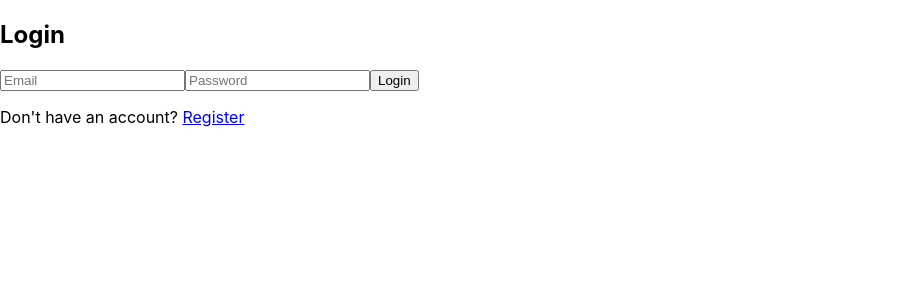
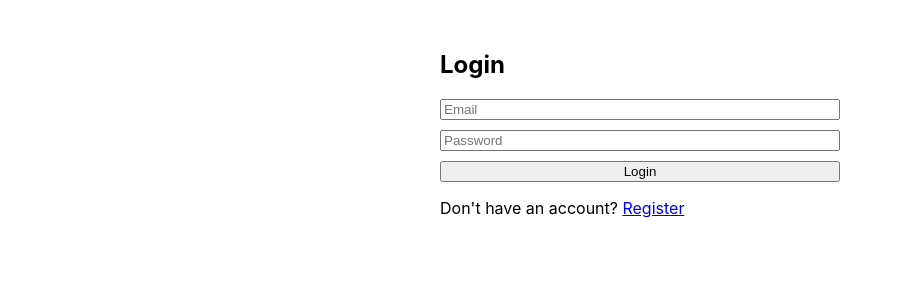
Before and after one commit to JosephineKwao/ForumHub-Project-4-, a React (Create React App) app in the folder client/: page / in a window 1280 px wide. Shown: the top 300 px of the page, without its empty margins (0-903 px from the left). Built offline with nearby package versions, Linux system fonts and the light colour scheme.

Commit message:
modified text in the components and pages folder

```diff
--- a/client/src/components/CategoryList.js
+++ b/client/src/components/CategoryList.js
@@ -1,8 +1,14 @@
+import React from "react";
+
 export default function CategoryList({ categories, onSelect }) {
   return (
-    <ul>
+    <ul style={{ listStyle: "none", padding: 0 }}>
       {categories.map(cat => (
-        <li key={cat._id} style={{cursor:"pointer"}} onClick={()=>onSelect(cat._id)}>
+        <li
+          key={cat._id}
+          onClick={() => onSelect(cat._id)}
+          style={{ cursor: "pointer", padding: "5px 0" }}
+        >
           {cat.name}
         </li>
       ))}
--- a/client/src/components/QuestionCard.js
+++ b/client/src/components/QuestionCard.js
@@ -1,10 +1,12 @@
+import React from "react";
+
 export default function QuestionCard({ question }) {
   return (
     <div style={{ border: "1px solid #ccc", marginBottom: "10px", padding: "10px" }}>
       <h4>{question.title}</h4>
       <p>{question.body}</p>
-      <p>By: {question.userId.username}</p>
-      {question.answers.length > 0 && (
+      <p>By: {question.userId?.username || "Unknown"}</p>
+      {question.answers?.length > 0 && (
         <div>
           <h5>Answers:</h5>
           {question.answers.map((a, i) => (
--- a/client/src/pages/LoginPage.js
+++ b/client/src/pages/LoginPage.js
@@ -21,13 +21,13 @@ export default function LoginPage() {
   };
 
   return (
-    <div>
+    <div style={{ maxWidth: "400px", margin: "50px auto" }}>
       <h2>Login</h2>
-      <form onSubmit={handleLogin}>
+      <form onSubmit={handleLogin} style={{ display: "flex", flexDirection: "column", gap: "10px" }}>
         <input type="email" placeholder="Email" value={email} onChange={e=>setEmail(e.target.value)} required />
         <input type="password" placeholder="Password" value={password} onChange={e=>setPassword(e.target.value)} required />
         <button type="submit">Login</button>
-        {error && <p style={{color:"red"}}>{error}</p>}
+        {error && <p style={{ color: "red" }}>{error}</p>}
       </form>
       <p>Don't have an account? <Link to="/register">Register</Link></p>
     </div>
```
